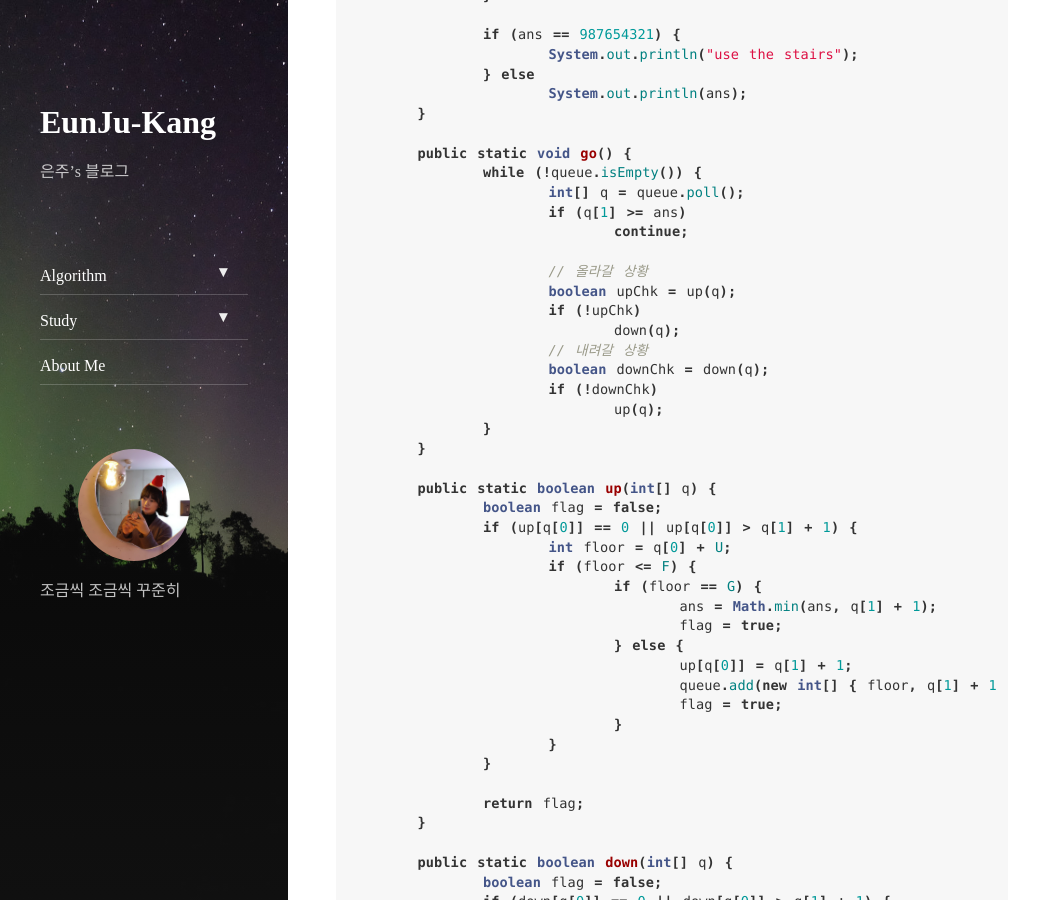
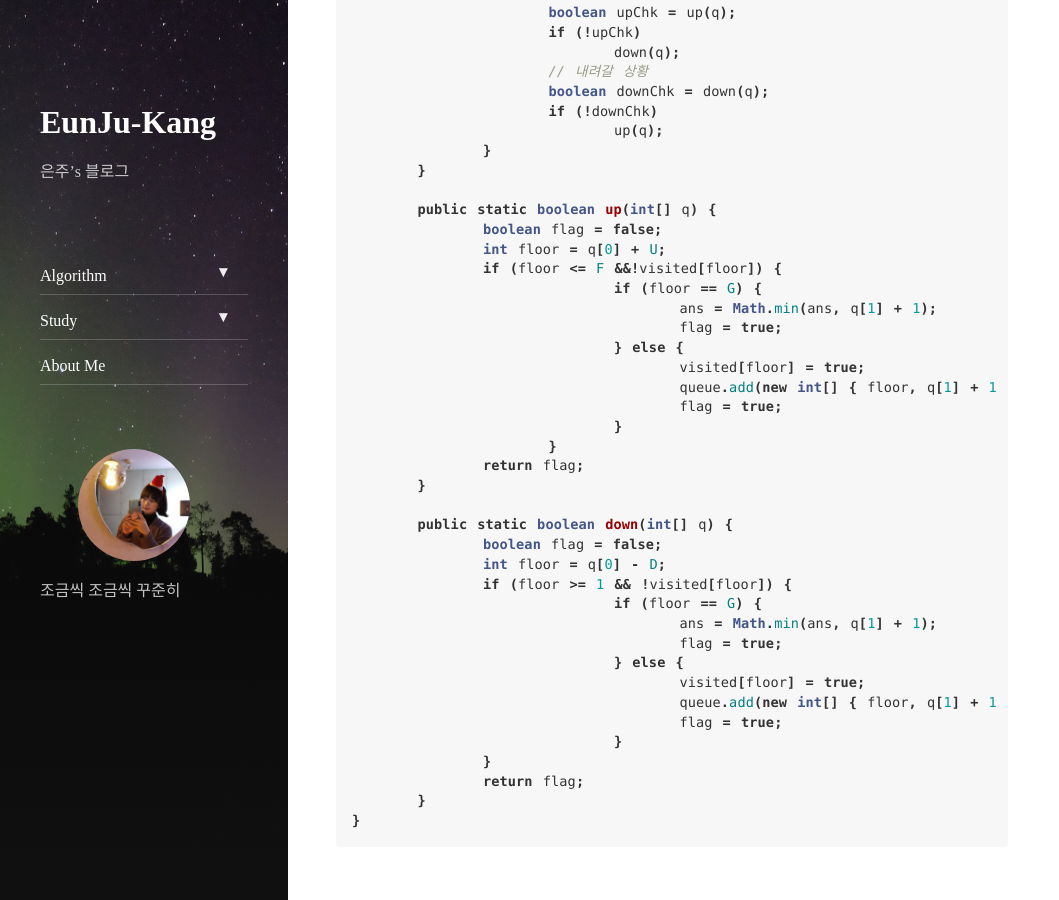
Before and after one commit to EunJu-Kang/EunJu-Kang.github.io, a Jekyll site: the page built from _posts/2020-03-29-algo-5014-스타트링크.md, in a window 1280 px wide and 900 px high, scrolled down 1496 px. Shown: the whole window, without its empty margins (0-1059 px from the left). Built offline with Jekyll 4.4.1, drawn with Linux system fonts in a browser that asks for light colours; nearby versions of some CDN libraries; some of the changed text lies outside the part shown.

Commit message:
Update 2020-03-29-algo-5014-스타트링크.md

```diff
--- a/_posts/2020-03-29-algo-5014-스타트링크.md
+++ b/_posts/2020-03-29-algo-5014-스타트링크.md
@@ -8,7 +8,7 @@ tags: BOJ
 
 ## 백준 [5014] 스타트링크
 [문제보기](https://www.acmicpc.net/problem/5014) <br>
-![Alt text](/assets/img/baekjoon/5014.JPG)
+![Alt text](/assets/img/baekjoon/5014_2.JPG)
 
 ### 풀이방법
 - BFS
@@ -26,8 +26,7 @@ public class Main {
 	static int F, G, U, D;
 	static long ans;
 	static Queue<int[]> queue;
-	static int[] up;
-	static int[] down;
+	static boolean[] visited;
 
 	public static void main(String[] args) throws IOException {
 		BufferedReader br = new BufferedReader(new InputStreamReader(System.in));
@@ -40,8 +39,7 @@ public class Main {
 		D = Integer.parseInt(st.nextToken());
 		queue = new LinkedList<>();
 
-		up = new int[F + 1];
-		down = new int[F + 1];
+		visited = new boolean[F + 1];
 
 		ans = 987654321;
 		if (G == S) {
@@ -76,40 +74,34 @@ public class Main {
 
 	public static boolean up(int[] q) {
 		boolean flag = false;
-		if (up[q[0]] == 0 || up[q[0]] > q[1] + 1) {
-			int floor = q[0] + U;
-			if (floor <= F) {
+		int floor = q[0] + U;
+		if (floor <= F &&!visited[floor]) {
 				if (floor == G) {
 					ans = Math.min(ans, q[1] + 1);
 					flag = true;
 				} else {
-					up[q[0]] = q[1] + 1;
+					visited[floor] = true;
 					queue.add(new int[] { floor, q[1] + 1 });
 					flag = true;
 				}
 			}
-		}
-
 		return flag;
 	}
 
 	public static boolean down(int[] q) {
 		boolean flag = false;
-		if (down[q[0]] == 0 || down[q[0]] > q[1] + 1) {
-			int floor = q[0] - D;
-			if (floor >= 1) {
+		int floor = q[0] - D;
+		if (floor >= 1 && !visited[floor]) {
 				if (floor == G) {
 					ans = Math.min(ans, q[1] + 1);
 					flag = true;
 				} else {
-					down[q[0]] = q[1] + 1;
+					visited[floor] = true;
 					queue.add(new int[] { floor, q[1] + 1 });
 					flag = true;
 				}
-			}
 		}
 		return flag;
 	}
 }
-
 ~~~
```
